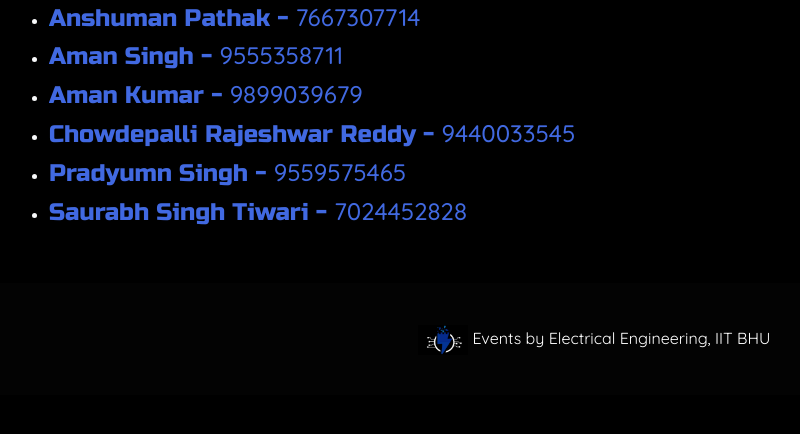
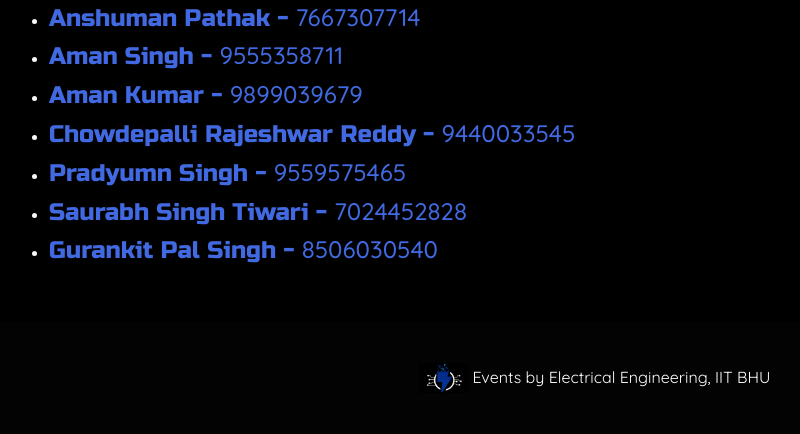
Before and after one commit to Prastuti-IIT-BHU/prastuti, a Django app: template templates/events/codigo.html in a window 1280 px wide. Shown: the part 1309-1743 px from the top of the page, without its empty margins (46-846 px from the left). Before the commit the page ends 1663 px from the top, so only its background shows below. Run offline with Django 3.2, Linux system fonts and the light colour scheme; the template is opened without the code that fills it, so the values that code supplies are empty; some libraries are stand-ins or nearby versions; some web fonts are replaced.

Commit message:
Update codigo.html

```diff
--- a/templates/events/codigo.html
+++ b/templates/events/codigo.html
@@ -79,6 +79,7 @@
           <li><h4><span style="font-family: 'Russo One', sans-serif;">Chowdepalli Rajeshwar Reddy - <a href="tel:9440033545">9440033545</a></span></h4></li>
           <li><h4><span style="font-family: 'Russo One', sans-serif;">Pradyumn Singh - <a href="tel:9559575465">9559575465</a></span></h4></li>
           <li><h4><span style="font-family: 'Russo One', sans-serif;">Saurabh Singh Tiwari - <a href="tel:7024452828">7024452828</a></span></h4></li>
+          <li><h4><span style="font-family: 'Russo One', sans-serif;">Gurankit Pal Singh - <a href="tel:7024452828">8506030540</a></span></h4></li>
       </ul>
       </div>
     </div>
```
